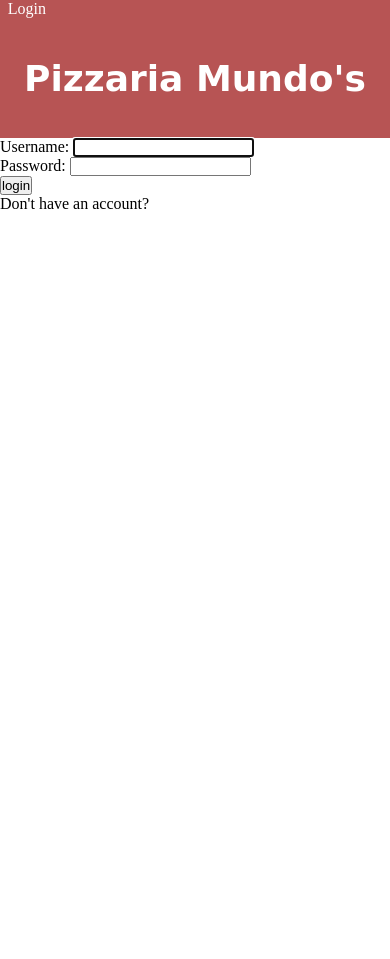
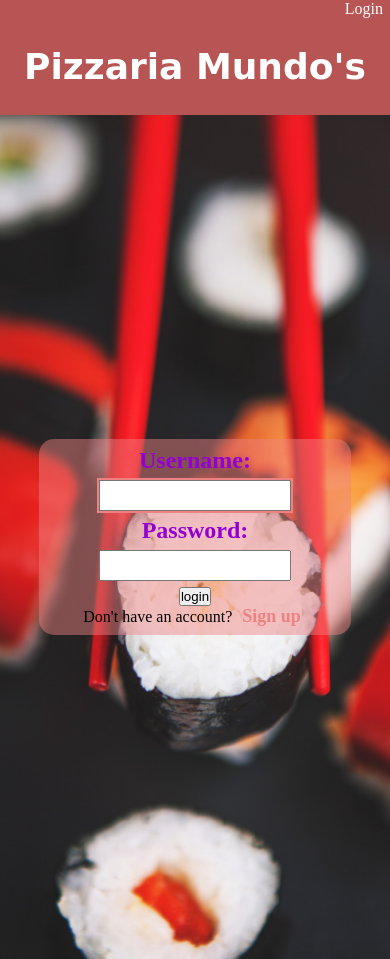
Before and after one commit to LertonJosine/pizzaria-mundos, a Django app: page /users/login/ in a window 390 px wide. Before the commit the page ends 209 px from the top, so only its background shows below. Run offline with Django 4.2, Linux system fonts and the light colour scheme.

Commit message:
pagina inicial e de login costumizadas responsivas

```diff
--- a/projecto2/pizzas/static/css/base.css
+++ b/projecto2/pizzas/static/css/base.css
@@ -1,13 +1,13 @@
 @charset "UTF-8";
 
-*{
+* {
     padding: 0px;
     margin: 0px;
 
 }
 
 :root {
-    --red-costumized:rgb(238, 129, 129);
+    --red-costumized: rgb(238, 129, 129);
     --red-costumized2: rgba(238, 129, 129, 0.466);
 
 }
@@ -17,20 +17,22 @@
 .main-nav-container {
 
     background-color: rgba(165, 42, 42, 0.800);
+    /* position: fixed; */
+    /* position: relative; */
+    width: 100%;
 
 }
 
 .container-title {
     /* background-color: green; */
-    margin: auto;
     font-family: cursive;
     text-align: center;
-    padding: 3%;
+    padding: 0%;
     font-size: x-large;
 
 }
 
-a{
+a {
     text-decoration: none;
     color: white;
 }
@@ -40,13 +42,14 @@ a{
 
 }
 
-.main-container-authentication h3, a{
+.main-container-authentication h3,
+a {
     margin: 1% 2%;
     width: max-content;
 }
 
-.container-authentication{
-    width: 100%;
+.container-authentication {
+    /* width: 100%; */
     display: flex;
     align-items: center;
     justify-content: end;
@@ -54,25 +57,29 @@ a{
 
 
 
-@media(max-width:700px){
-    .container-authentication{
+@media(max-width:700px) {
+    .container-authentication {
         display: block;
-        align-content: flex-start;
+        margin-left: auto;
+        /* float: none; */
+        text-align: right;
+        padding-right: 2%;
 
     }
-    .main-container-authentication{
+
+    .main-container-authentication {
         display: flex;
 
     }
 }
 
 
-.main-container{
+.main-container {
     background-image: url(../imagens/pexels-elizabeth-zernetska-9001223.jpg);
     background-repeat: no-repeat;
     background-position: center;
     background-size: cover;
-    height: 70vh;
+    height: 100vh;
     display: flex;
     background-color: var(--red-costumized2);
     border-radius: 2px;
@@ -81,7 +88,7 @@ a{
 
 }
 
-.main-container-text{
+.main-container-text {
     max-width: 700px;
     background-color: var(--red-costumized2);
     border-radius: 2px;
@@ -91,7 +98,8 @@ a{
     max-height: 500px;
     text-align: justify;
     font-weight: bold;
-    margin: 0% 5%;
+    margin: auto 5%;
+
     font-family: cursive;
     text-indent: 3em;
     padding: 2%;
@@ -99,17 +107,65 @@ a{
 
 }
 
-.main-container p{
+.main-container p {}
 
 
-
-}
-
-
-@media(max-width:700px){
-    .main-container p{
+@media(max-width:700px) {
+    .main-container p {
         font-weight: lighter;
         font-size: medium;
     }
 
+    .main-container-text {
+        margin-top: 12%;
+
+    }
 }
+
+input:focus-visible{
+    outline-color: var(--red-costumized);
+    outline-style: solid;
+    outline-width: 2px;
+}
+
+input{
+    margin: 2%;
+    padding: 2%;
+}
+
+.main-form-container{
+    background-image: url(../imagens/pexels-foodie-factor-539430.jpg);
+    background-size: cover;
+    background-position: center;
+    background-repeat: no-repeat;
+    display: flex;
+    align-items: center;
+    justify-content: center;
+    height: 100vh;
+    width: 100%;
+
+}
+.form-container{
+    width: fit-content;
+    /* margin-top: auto; */
+    text-align: center;
+    row-gap: 2%;
+    /* position: ; */
+    background-color: var(--red-costumized2);
+    padding: 2%;
+    border-radius: 15px;
+    margin: 5% 0%;
+
+
+}
+label{
+    color: darkviolet;
+    font-weight: bolder;
+    font-size: x-large;
+}
+
+.form-container a{
+    color: var(--red-costumized);
+    font-weight: bolder;
+    font-size: large;
+}
--- a/projecto2/pizzas/urls.py
+++ b/projecto2/pizzas/urls.py
@@ -1,5 +1,7 @@
+from xml.etree.ElementInclude import include
 from django.urls import path
 from pizzas.views import cardapio, inicial, new_pizza, toppings, new_topping
+from users.views import my_login_view
 
 urlpatterns = [
     path('', inicial, name='home_page'),
@@ -7,5 +9,6 @@ urlpatterns = [
     path('toppings/<int:pizza_id>/', toppings, name='toppings' ),
     path('new_pizza/', new_pizza, name='new_pizza'),
     path('new_topping/<int:pizza_id>/', new_topping, name='new_topping'),
+    path('login/', my_login_view, name='login'),
     # path('edit_entry/<int:entry_id>/', edit_entry, name='edit_entry'),
 ]
--- a/projecto2/users/templates/registration/login.html
+++ b/projecto2/users/templates/registration/login.html
@@ -1,10 +1,16 @@
 {% extends 'base.html' %}
+{% load static %}
+<link rel="stylesheet" href="{% static 'css/login.css' %}"></link>
 
 {% block content %}
+<main class="main-form-container">
+    <div class="form-container">
         <form action="{% url 'login' %}" method='post'>
             {% csrf_token %}
             {{form.as_p}}
         <button>  login  </button>
         <p>Don't have an account? <a href="{% url 'register' %}">Sign up</a></p>
         </form>
+    </div>
+</main>
 {% endblock content %}
--- a/projecto2/users/urls.py
+++ b/projecto2/users/urls.py
@@ -1,7 +1,7 @@
 from django.urls import path
 from django.contrib.auth.views import LoginView
 from .views import my_logout_view, register, my_login_view
-from pizzas.views import inicial
+from pizzas.views import inicial, cardapio
 
 
 urlpatterns = [
@@ -9,4 +9,5 @@ urlpatterns = [
     path('logout/', my_logout_view, name='logout'),
     path('', inicial, name='home'),
     path('register/', register, name='register'),
+    path('cardapio/', cardapio, name='cardapio'),
 ]
--- a/projecto2/users/views.py
+++ b/projecto2/users/views.py
@@ -15,7 +15,7 @@ def my_login_view(request):
         form = AuthenticationForm(data=request.POST)
         user_authenticated = authenticate(username=request.POST['username'], password= request.POST['password'])
         login(request, user_authenticated)
-        return HttpResponseRedirect(reverse('home'))
+        return HttpResponseRedirect(reverse('cardapio'))
 
     context = {
         'form':form
```
Also changed, not shown: projecto2/users/static/css/login.css (added, +10 -0 lines), projecto2/db.sqlite3, projecto2/users/static/imagens/pexels-ivan-samkov-8951561.jpg (renamed from projecto2/pizzas/static/imagens/pexels-ivan-samkov-8951561.jpg). Lines whose indentation alone changed are shown as unchanged.
